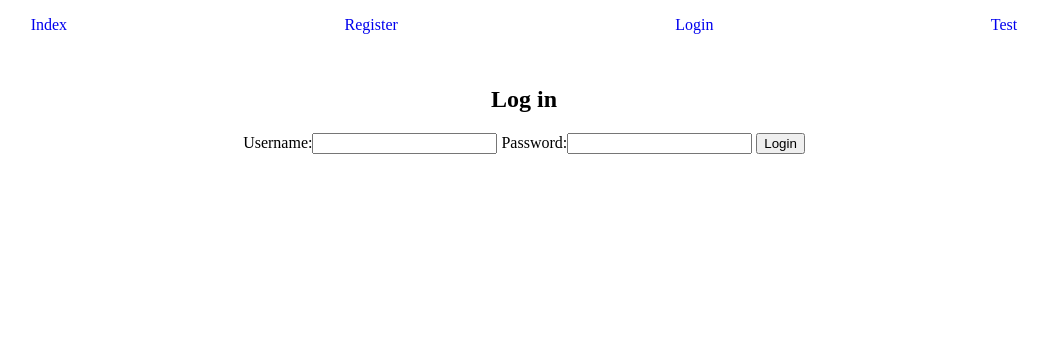
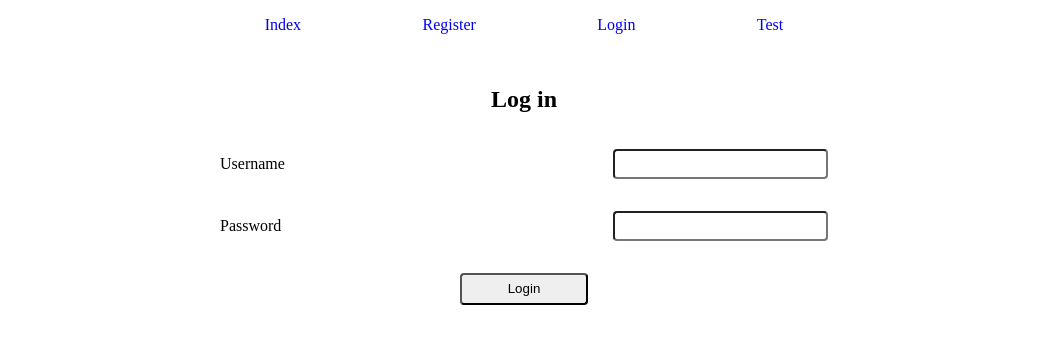
Before and after one commit to Raviraven/django-simple-authentication, a Django app: page /login in a window 1280 px wide. Shown: the top 344 px of the page, without its empty margins (116-1163 px from the left). Run offline with Django 3.2, Linux system fonts and the light colour scheme.

Commit message:
css: login styles added

```diff
--- a/simple_authentication/authentication/static/authentication/style.css
+++ b/simple_authentication/authentication/static/authentication/style.css
@@ -1,8 +1,27 @@
+body {
+    max-width: 80vh;
+    margin: 0 auto;
+}
+
 form > p > input[type="text"],
-form > p > input[type="password"]{
+form > p > input[type="password"],
+form > p > input[type="email"]
+{
     min-height: 24px;
     border-radius: 4px;
     font-size: 16px;
+}
+
+.errorlist{
+color: red;
+}
+
+.form{
+    min-width: 520px;
+
+    display: flex;
+    flex-direction: column;
+    justify-content: center;
 }
 
 .form__input-group{
@@ -19,14 +38,6 @@ form > p > input[type="password"]{
     justify-content: center;
 }
 
-.form__register{
-    min-width: 520px;
-
-    display: flex;
-    flex-direction: column;
-    justify-content: center;
-}
-
 .form__submit{
     min-width: 128px;
     min-height: 32px;
@@ -39,6 +50,7 @@ form > p > input[type="password"]{
 
 .message__content{
     display: flex;
+    flex-direction: column;
     justify-content: center;
 }
 
--- a/simple_authentication/authentication/templates/authentication/login.html
+++ b/simple_authentication/authentication/templates/authentication/login.html
@@ -4,16 +4,23 @@
 {% block header %} <h1>Log in</h1> {% endblock %}
 
 {% block content %}
+    {{ form.non_field_errors }}
     {% if next %}
     <form action="/login?next={{ next }}" method="post">
     {% else %}
-    <form action="{% url 'authentication:login' %}" method="post">
+    <form class="form" action="{% url 'authentication:login' %}" method="post">
     {% endif %}
-{#    <input type="hidden" name="next" value="{{ next }}">#}
     {% csrf_token %}
-{#    {{ form.username.label }}#}
-{#    {{ form.non_field_errors }}#}
-    {{ form }}
-    <input type="submit" value="Login">
+        <p class="form__input-group">
+            <label class="form__input--label" for="id_username">{{ form.username.label }}</label>
+            {{ form.username }}
+        </p>
+        <p class="form__input-group">
+            <label class="form__input--label" for="id_password">{{ form.password.label }}</label>
+            {{ form.password }}
+        </p>
+        <p class="form__input-group form__input-group--submit">
+            <input class="form__submit" type="submit" value="Login">
+        </p>
     </form>
 {% endblock %}
```
